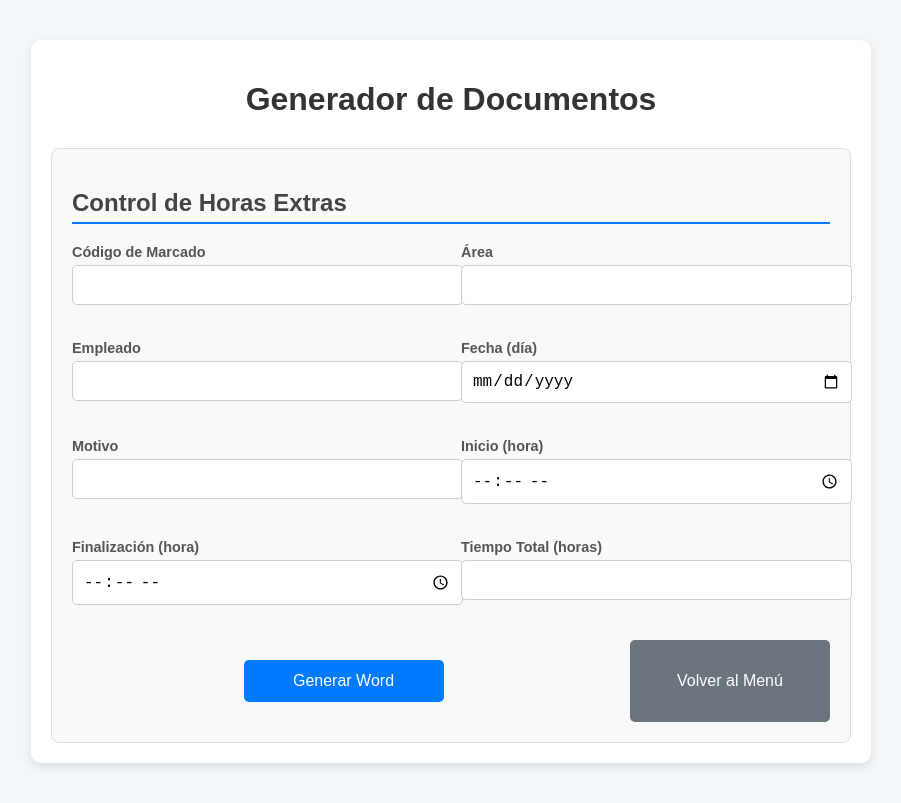
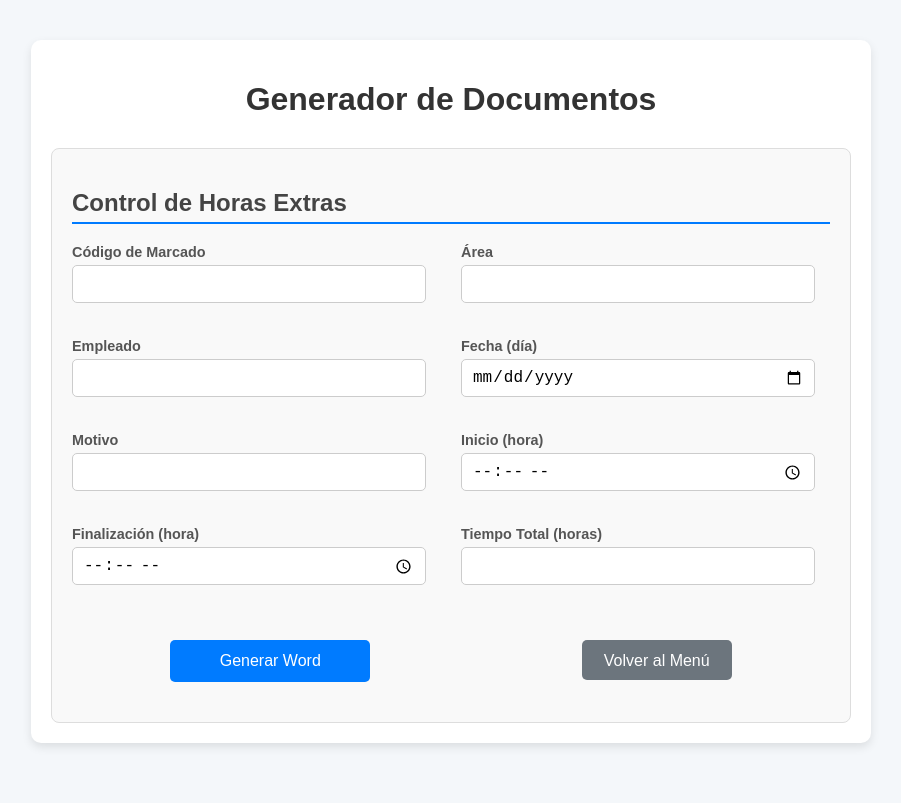
Before and after one commit to MathiusZamora/GeneradorDocumentos, a React (Create React App) app in the folder frontend/: page /control-horas-extras in a window 1280 px wide. Shown: the whole page, without its empty margins (189-1090 px from the left). Built offline with nearby package versions, Linux system fonts and the light colour scheme.

Commit message:
some buttons changed

```diff
--- a/frontend/src/App.css
+++ b/frontend/src/App.css
@@ -55,7 +55,8 @@ h1 {
 }
 
 .form-group input {
-  width: 100%;
+  width: 90%;
+  height: 16px;
   padding: 10px;
   font-size: 1rem;
   border: 1px solid #ccc;
@@ -127,7 +128,10 @@ h1 {
 }
 
 .back-btn {
-  width: 200px;
+  display: block;
+  width: 150px;
+  height: 40px;
+  margin: 20px auto;
   padding: 12px;
   background-color: #6c757d;
   color: #fff;
--- a/frontend/src/App.js
+++ b/frontend/src/App.js
@@ -15,7 +15,7 @@ const App = () => {
   ];
 
   const horasExtrasFields = [
-    { name: 'codigoMarcado', label: 'Código de Marcado', required: true },
+    { name: 'codigoMarcado', label: 'Código de Marcado', required: false },
     { name: 'area', label: 'Área', required: true },
     { name: 'empleado', label: 'Empleado', required: true },
     { name: 'fecha', label: 'Fecha (día)', type: 'date', required: true },
```
